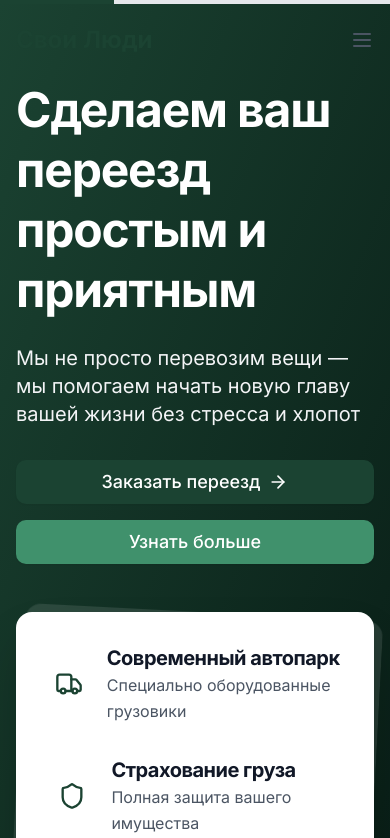
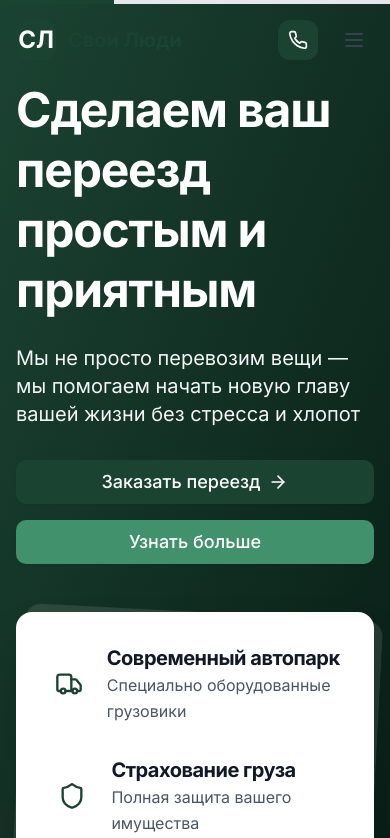
Before and after one commit to lesha358/svoiludi, a Next.js app: page / in a window 390 px wide. Shown: the top 838 px of the page. Built offline with nearby package versions, Linux system fonts and the light colour scheme.

Commit message:
Восстановлены стили логотипа и кнопки звонка в шапке

```diff
--- a/src/components/layout/Header.tsx
+++ b/src/components/layout/Header.tsx
@@ -49,8 +49,14 @@ export function Header() {
     }`}>
       <div className="container mx-auto px-4">
         <div className="flex items-center justify-between h-20">
-          <Link href="/" className="text-2xl font-bold text-primary">
-            Свои Люди
+          <Link
+            href="/"
+            className="flex items-center space-x-3"
+          >
+            <div className="w-10 h-10 bg-primary rounded-lg flex items-center justify-center">
+              <span className="text-2xl font-bold text-white">СЛ</span>
+            </div>
+            <span className="text-xl font-bold text-primary">Свои Люди</span>
           </Link>
 
           {/* Desktop Navigation */}
@@ -67,22 +73,25 @@ export function Header() {
             ))}
           </nav>
 
-          {/* Call Button - Desktop */}
+          {/* Mobile Menu Button */}
+          <div className="md:hidden flex items-center gap-4">
             <a
               href="tel:+79857196200"
-            className="hidden md:inline-flex items-center gap-2 bg-primary text-white px-4 py-2 rounded-lg font-medium hover:bg-primary/90 transition-colors"
+              className="inline-flex items-center justify-center w-10 h-10 bg-primary text-white rounded-lg hover:bg-primary/90 transition-colors"
             >
-            <Phone className="w-4 h-4" />
-            +7 (985) 719-62-00
+              <Phone className="w-5 h-5" />
             </a>
-
-          {/* Mobile Menu Button */}
             <button
               onClick={() => setIsMenuOpen(!isMenuOpen)}
-            className="md:hidden text-gray-600 hover:text-gray-900"
+              className="p-2 rounded-lg transition-colors"
             >
-            {isMenuOpen ? <X className="w-6 h-6" /> : <Menu className="w-6 h-6" />}
+              {isMenuOpen ? (
+                <X className="h-6 w-6 text-gray-700" />
+              ) : (
+                <Menu className="h-6 w-6 text-gray-700" />
+              )}
             </button>
+          </div>
         </div>
 
         {/* Mobile Navigation */}
```
Lines whose indentation alone changed are shown as unchanged.
